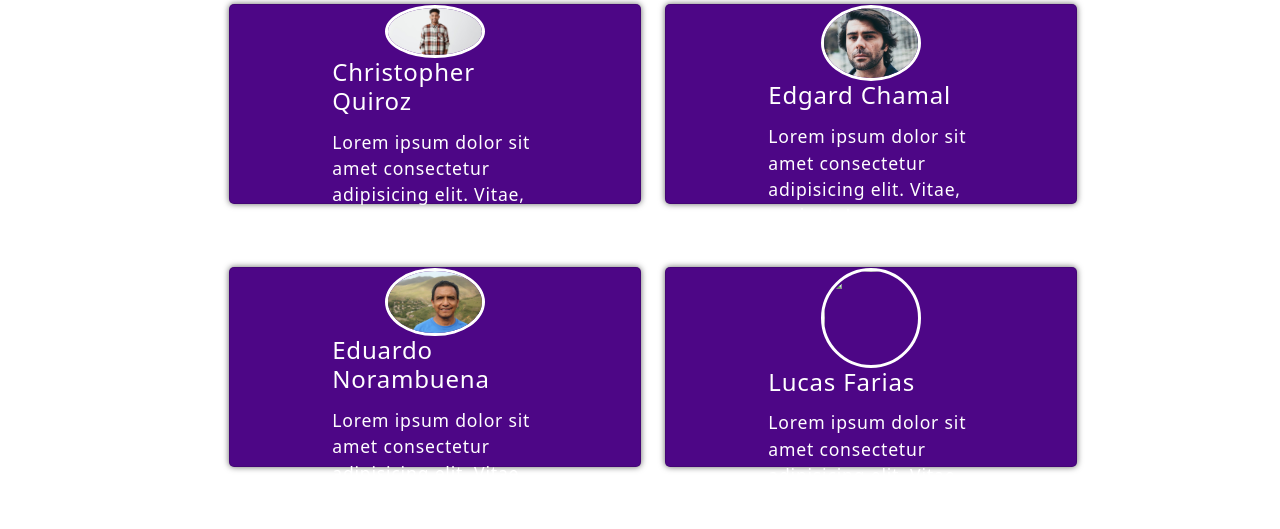
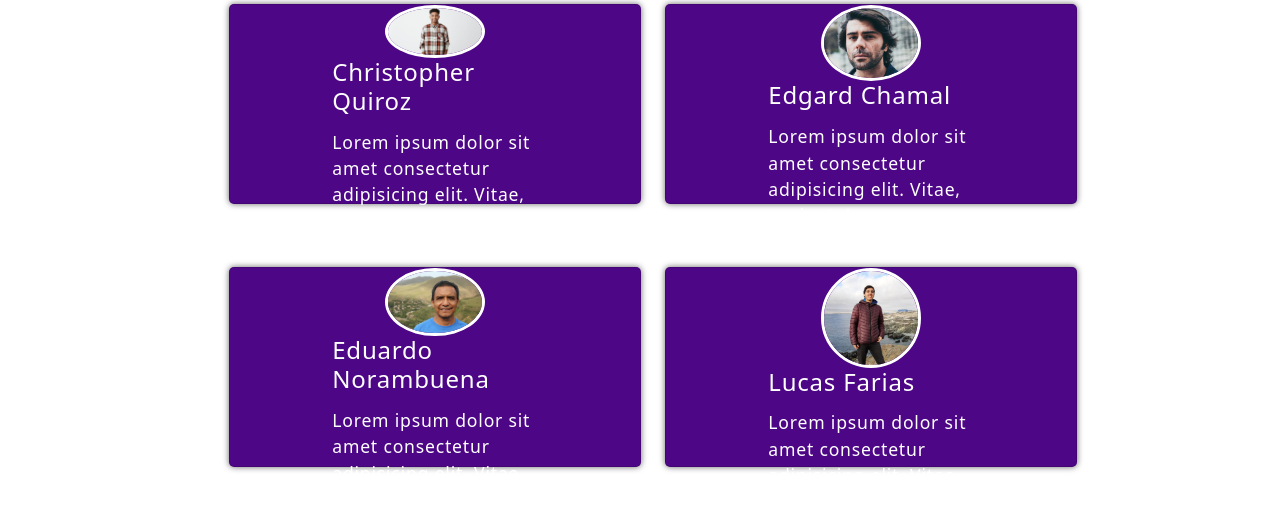
Before and after one commit to Ed-C-Ch/Mentalidad-tiburon, a plain HTML site: page sustentabilidad.html in a window 1280 px wide. Shown: the part 1410-1939 px from the top of the page. Drawn offline with nearby package versions, Linux system fonts and the light colour scheme.

Commit message:
yapo lucas ql

```diff
--- a/sustentabilidad.html
+++ b/sustentabilidad.html
@@ -148,7 +148,7 @@
                 </div>
             </div>
             <div class="card">
-                <img src="recursos2/img-cliente4.jpeg" alt="">
+                <img src="recursos2/imagen-gente2.png" alt="">
                 <div class="contenido-texto-card">
                     <h4>Lucas Farias</h4>
                     <p>Lorem ipsum dolor sit amet consectetur adipisicing elit. Vitae, sapiente!</p>
```
Also changed, not shown: recursos2/imagen-gente2.png (renamed from Recursos/imagen-gente2.png).
